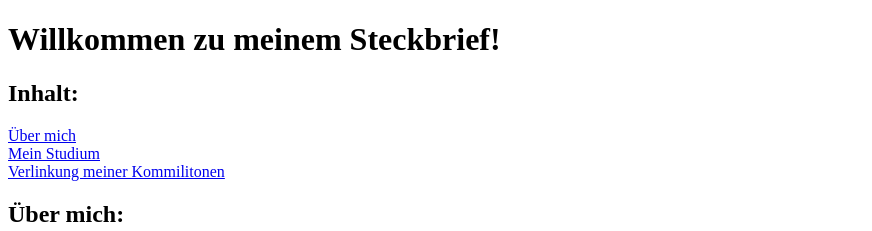
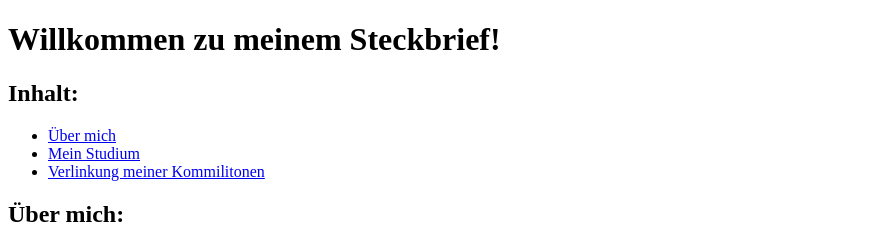
Before and after one commit to nikxwar/GIS-SoSe-2020, a plain HTML site: page Aufgaben/Aufgabe01/index.html in a window 1280 px wide. Shown: the top 231 px of the page, without its empty margins (0-872 px from the left). Drawn offline with Linux system fonts and the light colour scheme.

Commit message:
li Elemente hinzugefügt

```diff
--- a/Aufgaben/Aufgabe01/index.html
+++ b/Aufgaben/Aufgabe01/index.html
@@ -10,11 +10,12 @@
 <body>
     <h1>Willkommen zu meinem Steckbrief!</h1>
     <h2>Inhalt:</h2>
-    <p>
-        <a href="#übermich">Über mich</a><br>
-        <a href="#meinstudium">Mein Studium </a> <br>
-        <a href="#verlinkung">Verlinkung meiner Kommilitonen</a><br>
-    </p>
+    <ul>
+        <li><a href="#übermich">Über mich</a></li>
+        <li><a href="#meinstudium">Mein Studium </a></li>
+        <li><a href="#verlinkung">Verlinkung meiner Kommilitonen</a></li>
+    </ul>
+
     <h2 id="übermich">Über mich:</h2>
     <img src="güntherfelsen.jpg" alt="Ein Bild von mir auf den Güntherfelsen" width="605px" height="294px">
 
```
